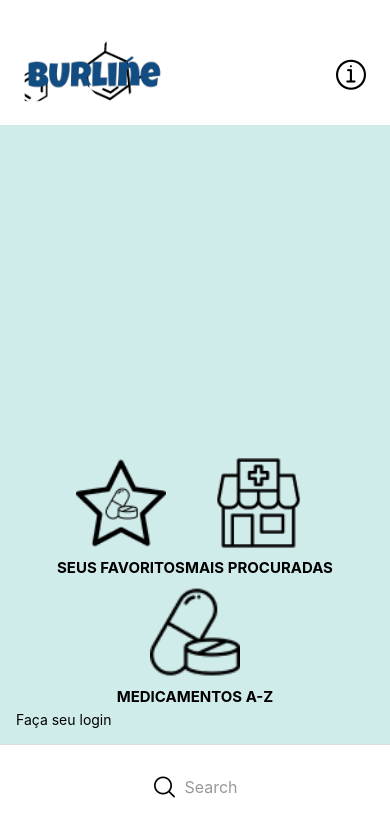
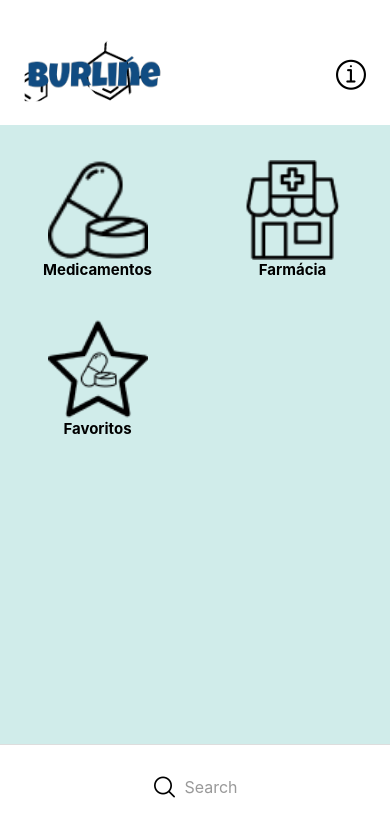
Before and after one commit to Hawksjc/burline.mobdev, a React Native app: screen / in a window 390 px wide. Shown: the top 836 px of the page. Built offline with nearby package versions, Linux system fonts and the light colour scheme.

Commit message:
aprimorando flatlist

```diff
--- a/App.js
+++ b/App.js
@@ -1,3 +1,4 @@
+import React, { useState } from "react";
 import {
   StyleSheet,
   Text,
@@ -10,23 +11,30 @@ import {
 import { AntDesign } from "@expo/vector-icons";
 
 export default function App() {
-  const data = [
+  const [data, setData] = useState([
     {
       key: "1",
       image: require("./assets/medi.png"),
-      text: "Caixa 1",
+      text: "Medicamentos",
     },
     {
       key: "2",
       image: require("./assets/farmacia.png"),
-      text: "Caixa 2",
+      text: "Farmácia",
     },
     {
       key: "3",
       image: require("./assets/estrela.png"),
-      text: "Caixa 3",
+      text: "Favoritos",
     },
-  ];
+  ]);
+
+  const renderItem = ({ item }) => (
+    <View style={styles.listItem}>
+      <Image style={styles.listaItemImagem} source={item.imagem} />
+      <Text style={styles.listaItemTexto}>{item.texto}</Text>
+    </View>
+  );
 
   return (
     <View style={styles.container}>
@@ -43,43 +51,23 @@ export default function App() {
           color="black"
         />
       </View>
-
       <View style={styles.content}>
         <FlatList
-          style={styles.flatList}
           numColumns={2}
           data={data}
           contentContainerStyle={styles.flatListContainer}
+          renderItem={({ item, index }) => (
+            <View style={styles.box}>
+              <View style={styles.figura}>
+                <Image style={styles.image} source={item.image} />
+                <Text style={styles.texto}>{item.text}</Text>
+              </View>
+            </View>
+          )}
+          keyExtractor={(item) => item.key}
         />
+      </View>
 
-        <View style={styles.box}>
-          <View style={styles.design}>
-            <View style={styles.figura}>
-              <Image
-                style={styles.image}
-                source={require("./assets/estrela.png")}
-              />
-              <Text style={styles.texto}>SEUS FAVORITOS</Text>
-            </View>
-            <View style={styles.figura}>
-              <Image
-                style={styles.image}
-                source={require("./assets/farmacia.png")}
-              />
-              <Text style={styles.texto}>MAIS PROCURADAS</Text>
-            </View>
-          </View>
-          <View style={styles.figura}>
-            <Image style={styles.image} source={require("./assets/medi.png")} />
-            <Text style={styles.texto}>MEDICAMENTOS A-Z</Text>
-          </View>
-        </View>
-        <View>
-          <View style={styles.texto3}>
-            <Text style={styles.texto3}>Faça seu login</Text>
-          </View>
-        </View>
-      </View>
       <View style={styles.footer}>
         <AntDesign name="search1" size={24} color="black" />
         <Text style={styles.footerText}>Search</Text>
@@ -105,7 +93,6 @@ const styles = StyleSheet.create({
   content: {
     flex: 1,
     backgroundColor: "#d0ecea",
-    padding: 16,
   },
   logo: {
     width: 150,
@@ -114,31 +101,44 @@ const styles = StyleSheet.create({
   icon: {
     marginHorizontal: 8,
   },
+  flatList: {
+    flex: 1,
+  },
+  flatListContainer: {
+    justifyContent: 'space-between',
+  },
   box: {
     display: "flex",
     padding: 5,
     alignItems: "center",
+    width: '50%',
+
   },
   image: {
     padding: 10,
-    width: 90,
-    height: 90,
-    margin: 10,
+    width: 100,
+    height: 100,
   },
   texto: {
     fontSize: 15,
     fontWeight: "700",
   },
-
   figura: {
     display: "flex",
     flexDirection: "column",
     alignItems: "center",
+    marginTop: 30
   },
   design: {
     display: "flex",
     flexDirection: "row",
     justifyContent: "space-between",
+  },
+  texto3: {
+    fontSize: 20,
+    fontWeight: "700",
+    marginTop: 10,
+    textAlign: "center",
   },
   footer: {
     height: 100,
```
